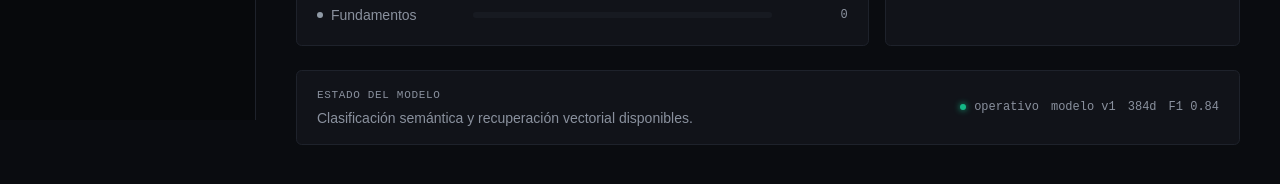
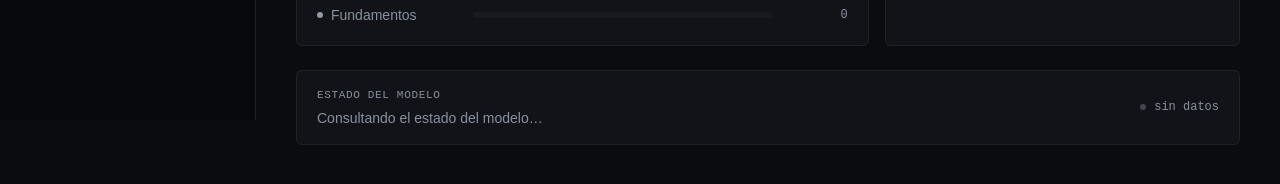
Before and after one commit to No-Country-simulation/G9-LATAM-Team-58, a React (Vite) app in the folder web/: page / in a window 1280 px wide. Shown: the part 680-864 px from the top of the page. Built offline with nearby package versions, Linux system fonts and the light colour scheme; no server answers.

Commit message:
fix: update API URL in .env.example and enhance README with deployment instructions; adjust MAX_ROWS constant for batch upload validation

```diff
--- a/web/src/features/batch-upload/constants.ts
+++ b/web/src/features/batch-upload/constants.ts
@@ -1,7 +1,11 @@
 // One /predict call per CSV row (see api.ts), so the caps keep a batch from
 // running long enough to hit the 300s upload timeout.
 export const MAX_FILE_SIZE = 5 * 1024 * 1024;
-export const MAX_ROWS = 2_000;
+
+// Must match MAX_ROWS in BatchUploadServiceImpl: the API rejects anything above
+// this with a 400, and checking here too turns a wasted upload into an instant
+// local error. Raising one side alone just moves where the failure appears.
+export const MAX_ROWS = 200;
 
 export const ACCEPTED_EXTENSION = '.csv';
 
--- a/web/src/features/dashboard/components/model-status.tsx
+++ b/web/src/features/dashboard/components/model-status.tsx
@@ -5,6 +5,27 @@ interface ModelStatusProps {
 }
 
 export function ModelStatus({ model }: ModelStatusProps) {
+	// Without a response from GET /model we do not know the version, the
+	// dimension or the macro-F1 -- and we do not know the model is up either.
+	// Showing placeholder numbers here put invented metrics on screen, so the
+	// unloaded state now says exactly that instead.
+	if (!model) {
+		return (
+			<section className="flex flex-wrap items-center justify-between gap-4 rounded-md border bg-card px-5 py-4">
+				<div>
+					<p className="font-mono text-[11px] uppercase tracking-[0.06em] text-muted-foreground">Estado del modelo</p>
+					<p className="mt-1 text-sm text-muted-foreground">Consultando el estado del modelo…</p>
+				</div>
+				<div className="flex items-center gap-3 font-mono text-xs tabular-nums text-muted-foreground">
+					<span className="flex items-center gap-2">
+						<span className="size-1.5 rounded-full bg-muted-foreground/40" />
+						sin datos
+					</span>
+				</div>
+			</section>
+		);
+	}
+
 	return (
 		<section className="flex flex-wrap items-center justify-between gap-4 rounded-md border bg-card px-5 py-4">
 			<div>
@@ -18,9 +39,9 @@ export function ModelStatus({ model }: ModelStatusProps) {
 					<span className="size-1.5 rounded-full bg-success shadow-[0_0_6px_var(--success)]" />
 					operativo
 				</span>
-				<span>{model?.version ?? 'modelo v1'}</span>
-				<span>{model ? `${model.dim}d` : '384d'}</span>
-				<span>{model ? `F1 ${model.macroF1.toFixed(2)}` : 'F1 0.84'}</span>
+				<span>{model.version}</span>
+				<span>{model.dim}d</span>
+				<span>F1 {model.macroF1.toFixed(2)}</span>
 			</div>
 		</section>
 	);
```
Also changed, not shown: 2 other files (tests, documents, lock files or other folders).
